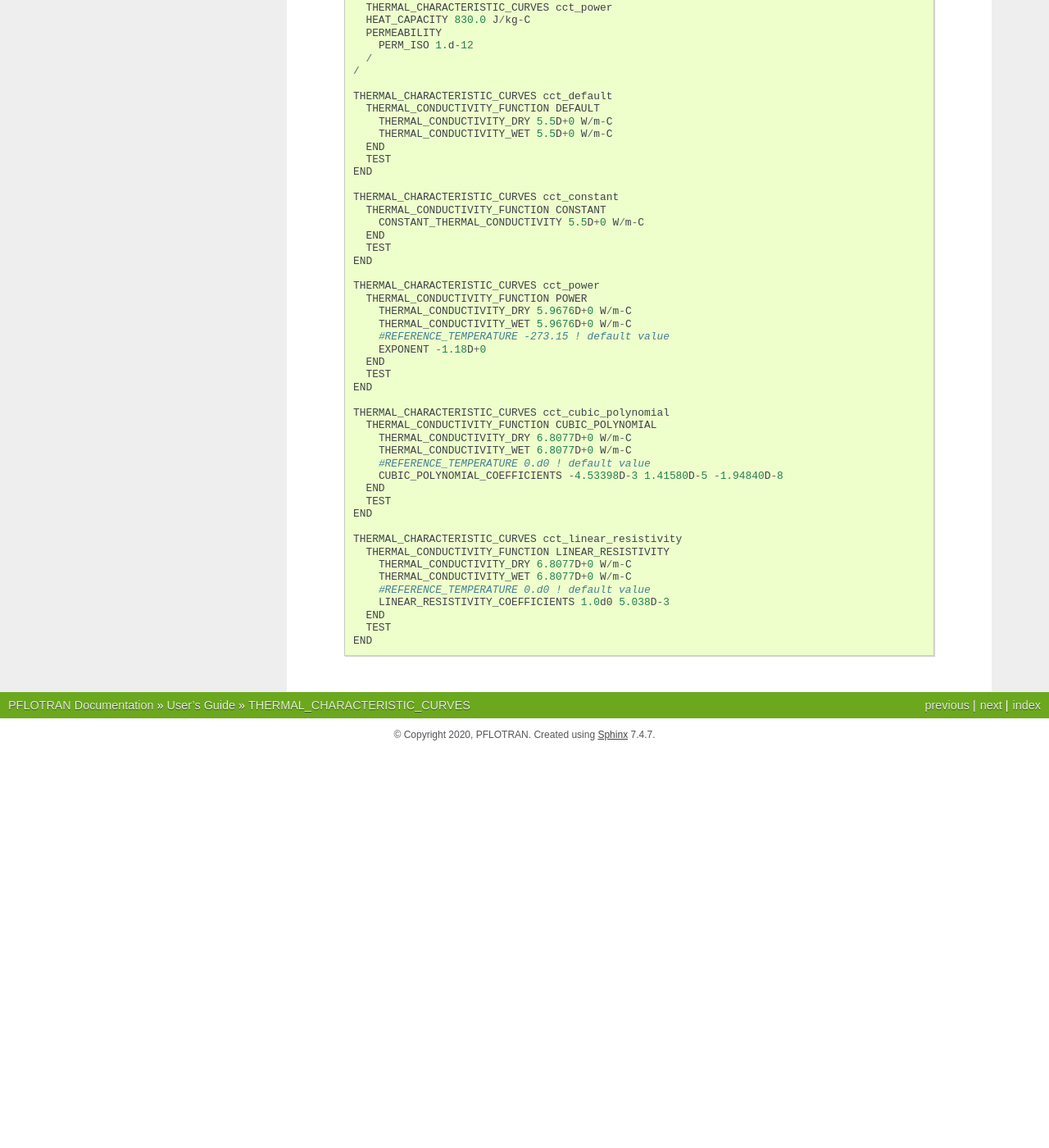
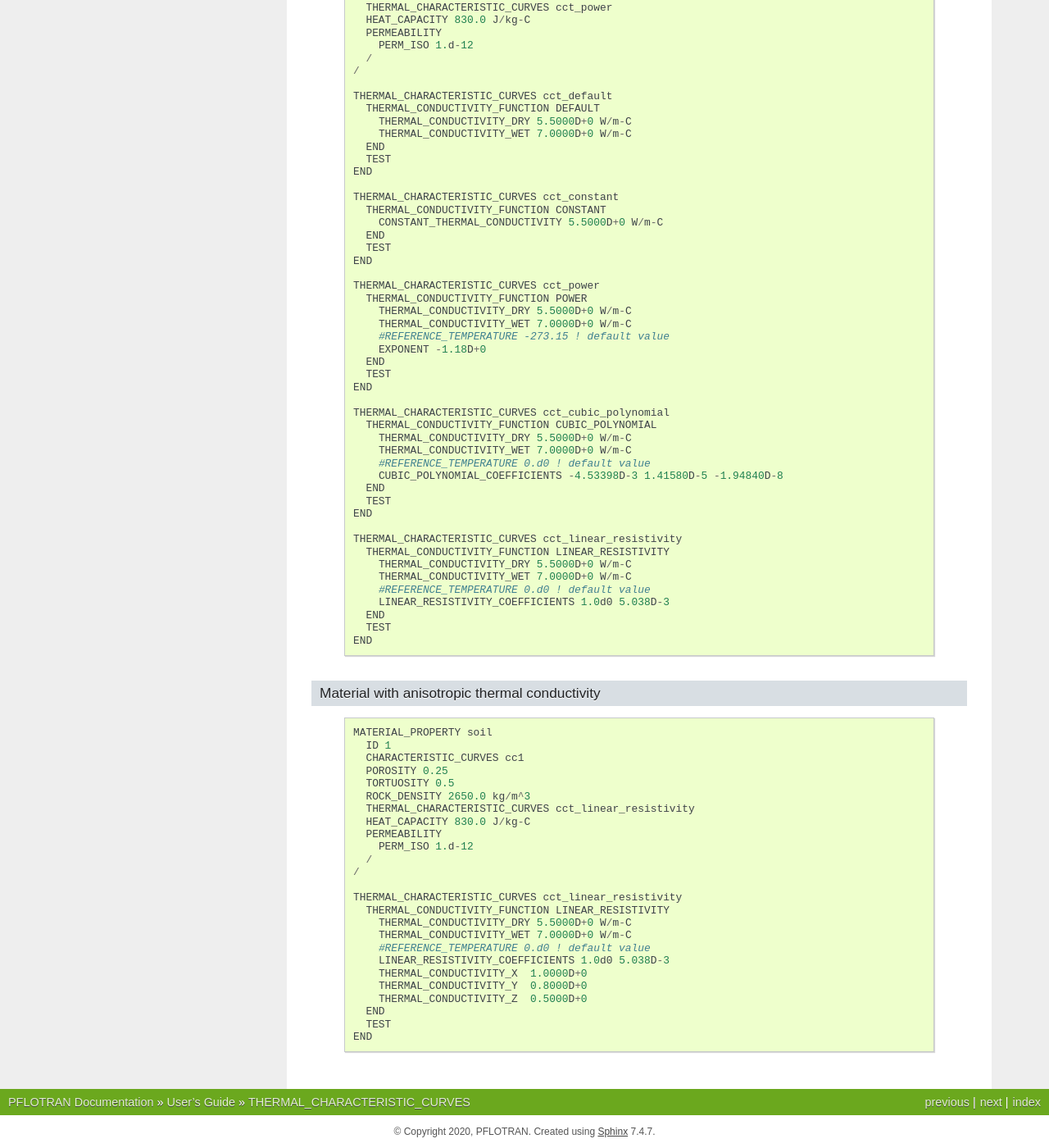
Before and after one commit to Miracloon/pflotran-documentation, a Sphinx documentation site: the page built from source/user_guide/cards/subsurface/characteristic_curves_thermal_card.rst, in a window 1280 px wide and 1400 px high, scrolled down 2777 px. Shown: the whole window at 82% size. Built offline with Sphinx 7.4.7, drawn with Linux system fonts in a browser that asks for light colours; before the commit the page ends 3693 px from its top, so only the background shows below that; some of the changed text lies outside the part shown.

Commit message:
Added example of material with anisotropic thermal conductivity. Adjusted dry and wet thermal conductivities to be different in all examples so the user doesn't get the wrong impression.

```diff
--- a/source/user_guide/cards/subsurface/characteristic_curves_thermal_card.rst
+++ b/source/user_guide/cards/subsurface/characteristic_curves_thermal_card.rst
@@ -143,23 +143,23 @@ Material with thermal characteristic curve named "cct_power"
 
   THERMAL_CHARACTERISTIC_CURVES cct_default
     THERMAL_CONDUCTIVITY_FUNCTION DEFAULT
-      THERMAL_CONDUCTIVITY_DRY 5.5D+0 W/m-C
-      THERMAL_CONDUCTIVITY_WET 5.5D+0 W/m-C
+      THERMAL_CONDUCTIVITY_DRY 5.5000D+0 W/m-C
+      THERMAL_CONDUCTIVITY_WET 7.0000D+0 W/m-C
     END
     TEST
   END
 
   THERMAL_CHARACTERISTIC_CURVES cct_constant
     THERMAL_CONDUCTIVITY_FUNCTION CONSTANT
-      CONSTANT_THERMAL_CONDUCTIVITY 5.5D+0 W/m-C
+      CONSTANT_THERMAL_CONDUCTIVITY 5.5000D+0 W/m-C
     END
     TEST
   END
 
   THERMAL_CHARACTERISTIC_CURVES cct_power
     THERMAL_CONDUCTIVITY_FUNCTION POWER
-      THERMAL_CONDUCTIVITY_DRY 5.9676D+0 W/m-C
-      THERMAL_CONDUCTIVITY_WET 5.9676D+0 W/m-C
+      THERMAL_CONDUCTIVITY_DRY 5.5000D+0 W/m-C
+      THERMAL_CONDUCTIVITY_WET 7.0000D+0 W/m-C
       #REFERENCE_TEMPERATURE -273.15 ! default value
       EXPONENT -1.18D+0
     END
@@ -168,8 +168,8 @@ Material with thermal characteristic curve named "cct_power"
 
   THERMAL_CHARACTERISTIC_CURVES cct_cubic_polynomial
     THERMAL_CONDUCTIVITY_FUNCTION CUBIC_POLYNOMIAL
-      THERMAL_CONDUCTIVITY_DRY 6.8077D+0 W/m-C
-      THERMAL_CONDUCTIVITY_WET 6.8077D+0 W/m-C
+      THERMAL_CONDUCTIVITY_DRY 5.5000D+0 W/m-C
+      THERMAL_CONDUCTIVITY_WET 7.0000D+0 W/m-C
       #REFERENCE_TEMPERATURE 0.d0 ! default value
       CUBIC_POLYNOMIAL_COEFFICIENTS -4.53398D-3 1.41580D-5 -1.94840D-8
     END
@@ -178,10 +178,40 @@ Material with thermal characteristic curve named "cct_power"
 
   THERMAL_CHARACTERISTIC_CURVES cct_linear_resistivity
     THERMAL_CONDUCTIVITY_FUNCTION LINEAR_RESISTIVITY
-      THERMAL_CONDUCTIVITY_DRY 6.8077D+0 W/m-C
-      THERMAL_CONDUCTIVITY_WET 6.8077D+0 W/m-C
+      THERMAL_CONDUCTIVITY_DRY 5.5000D+0 W/m-C
+      THERMAL_CONDUCTIVITY_WET 7.0000D+0 W/m-C
       #REFERENCE_TEMPERATURE 0.d0 ! default value
       LINEAR_RESISTIVITY_COEFFICIENTS 1.0d0 5.038D-3
     END
     TEST
   END
+
+Material with anisotropic thermal conductivity
+----------------------------------------------
+ ::
+
+  MATERIAL_PROPERTY soil
+    ID 1
+    CHARACTERISTIC_CURVES cc1
+    POROSITY 0.25
+    TORTUOSITY 0.5
+    ROCK_DENSITY 2650.0 kg/m^3
+    THERMAL_CHARACTERISTIC_CURVES cct_linear_resistivity
+    HEAT_CAPACITY 830.0 J/kg-C
+    PERMEABILITY
+      PERM_ISO 1.d-12
+    /
+  /
+
+  THERMAL_CHARACTERISTIC_CURVES cct_linear_resistivity
+    THERMAL_CONDUCTIVITY_FUNCTION LINEAR_RESISTIVITY
+      THERMAL_CONDUCTIVITY_DRY 5.5000D+0 W/m-C
+      THERMAL_CONDUCTIVITY_WET 7.0000D+0 W/m-C
+      #REFERENCE_TEMPERATURE 0.d0 ! default value
+      LINEAR_RESISTIVITY_COEFFICIENTS 1.0d0 5.038D-3
+      THERMAL_CONDUCTIVITY_X  1.0000D+0
+      THERMAL_CONDUCTIVITY_Y  0.8000D+0
+      THERMAL_CONDUCTIVITY_Z  0.5000D+0
+    END
+    TEST
+  END
```
